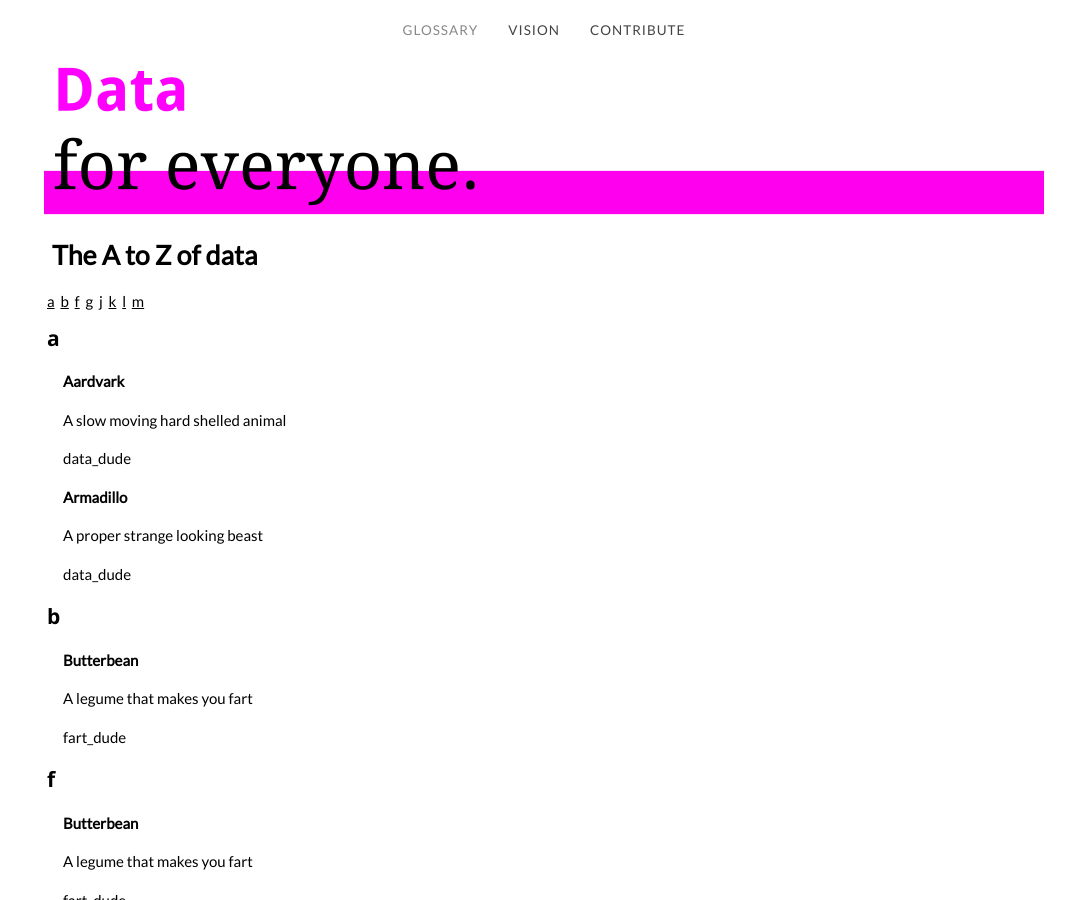
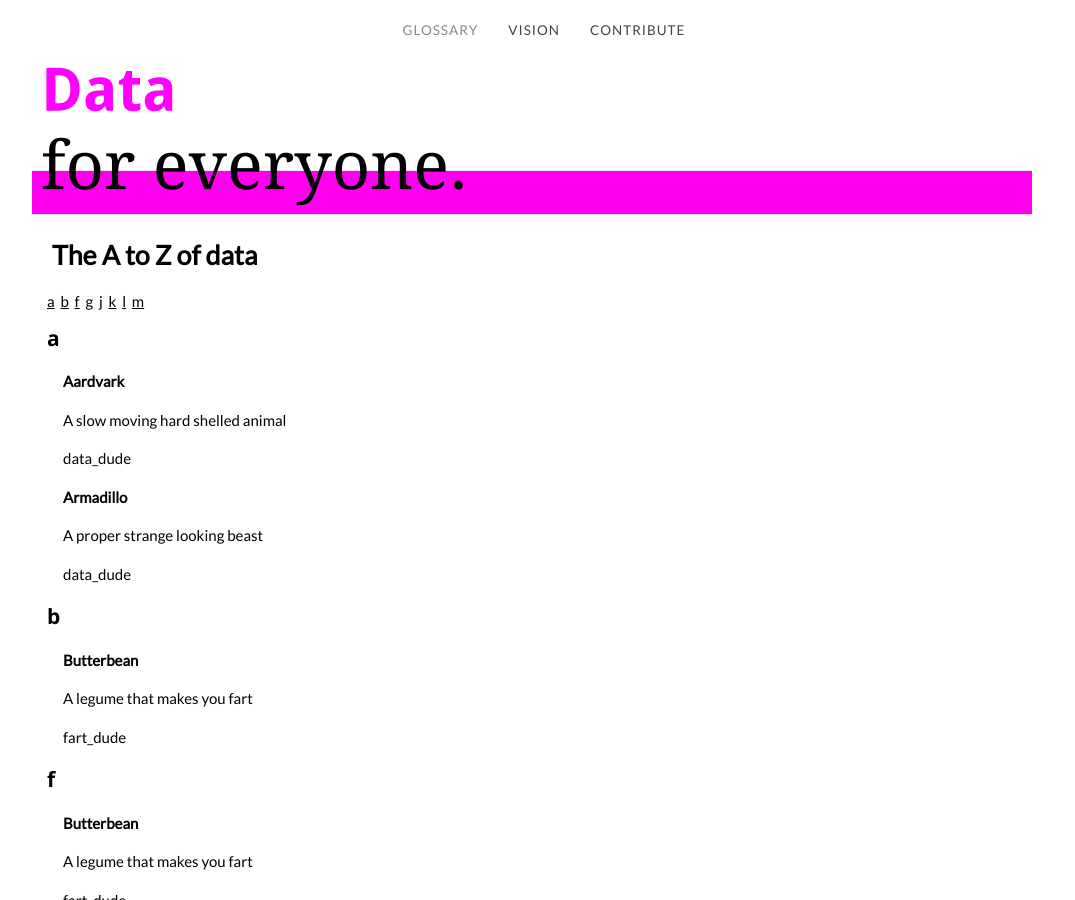
Before and after one commit to unleashyourdata/open_data_glossary, a Jekyll site: the page built from index.html, in a window 1280 px wide and 900 px high. Shown: the whole window, without its empty margins (96-1171 px from the left). Built offline with Jekyll 4.4.1, drawn with Linux system fonts in a browser that asks for light colours.

Commit message:
Update include_heading.html

```diff
--- a/_includes/include_heading.html
+++ b/_includes/include_heading.html
@@ -6,7 +6,8 @@
     </div>
 
     <div class="col-11 menu">
-    <img class="site_hero_image" src="{{ site.baseurl }}/images/d4e.png">
+
+    <img align="left" class="site_hero_image" src="{{ site.baseurl }}/images/d4e.png">
 
     </div>
     <div class="col-1 menu">
```
